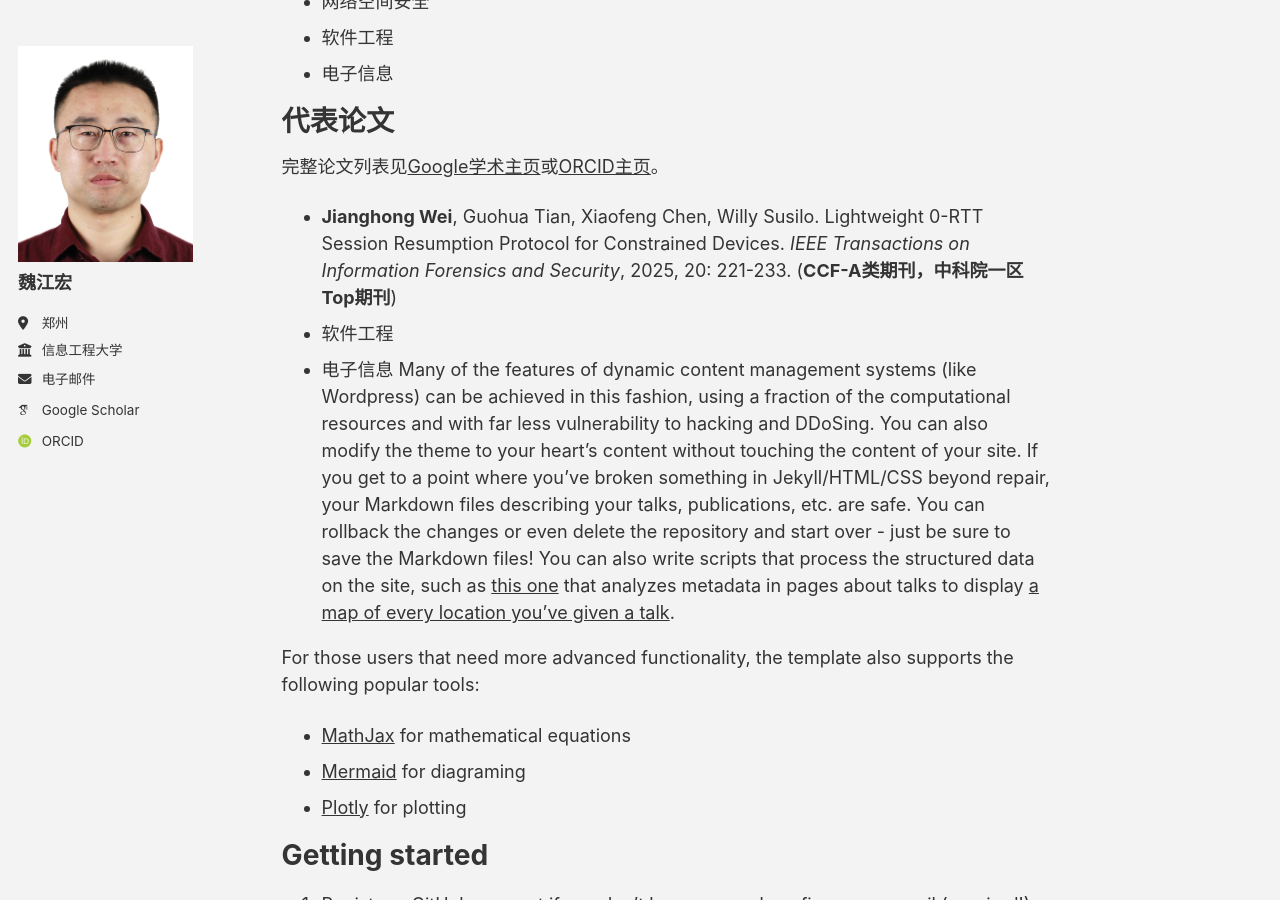
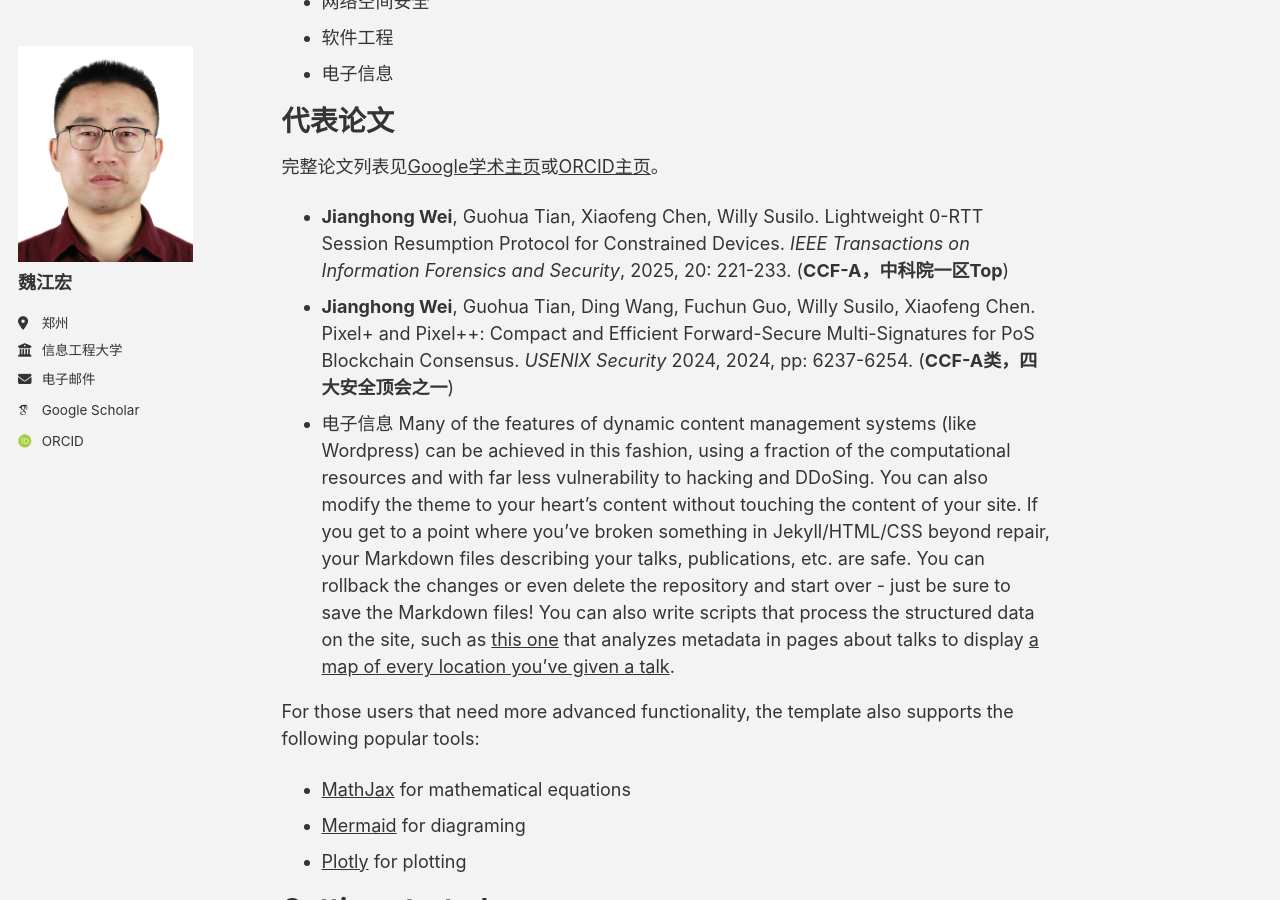
Before and after one commit to jhw-crypt/jhw-crypt.github.io, a Jekyll site: the page built from _pages/about.md, in a window 1280 px wide and 900 px high, scrolled down 500 px. Built offline with Jekyll 4.4.1, drawn with Linux system fonts in a browser that asks for light colours; some web fonts are replaced; a script bundle is joined from its source files by our own code; library files that are not in the unit come from our copies.

Commit message:
Update about.md

```diff
--- a/_pages/about.md
+++ b/_pages/about.md
@@ -25,8 +25,8 @@ redirect_from:
 代表论文
 ======
 完整论文列表见[Google学术主页](https://scholar.google.com/citations?user=UK-6A30AAAAJ&hl)或[ORCID主页](https://orcid.org/0000-0002-0286-7973)。
-- **Jianghong Wei**, Guohua Tian, Xiaofeng Chen, Willy Susilo. Lightweight 0-RTT Session Resumption Protocol for Constrained Devices. _IEEE Transactions on Information Forensics and Security_, 2025, 20: 221-233. (**CCF-A类期刊，中科院一区Top期刊**)
-- 软件工程
+- **Jianghong Wei**, Guohua Tian, Xiaofeng Chen, Willy Susilo. Lightweight 0-RTT Session Resumption Protocol for Constrained Devices. _IEEE Transactions on Information Forensics and Security_, 2025, 20: 221-233. (**CCF-A，中科院一区Top**)
+- **Jianghong Wei**, Guohua Tian, Ding Wang, Fuchun Guo, Willy Susilo, Xiaofeng Chen. Pixel+ and Pixel++: Compact and Efficient Forward-Secure Multi-Signatures for PoS Blockchain Consensus. _USENIX Security_ 2024, 2024, pp: 6237-6254. (**CCF-A类，四大安全顶会之一**)
 - 电子信息
 Many of the features of dynamic content management systems (like Wordpress) can be achieved in this fashion, using a fraction of the computational resources and with far less vulnerability to hacking and DDoSing. You can also modify the theme to your heart's content without touching the content of your site. If you get to a point where you've broken something in Jekyll/HTML/CSS beyond repair, your Markdown files describing your talks, publications, etc. are safe. You can rollback the changes or even delete the repository and start over - just be sure to save the Markdown files! You can also write scripts that process the structured data on the site, such as [this one](https://github.com/academicpages/academicpages.github.io/blob/master/talkmap.ipynb) that analyzes metadata in pages about talks to display [a map of every location you've given a talk](https://academicpages.github.io/talkmap.html).
 
```
